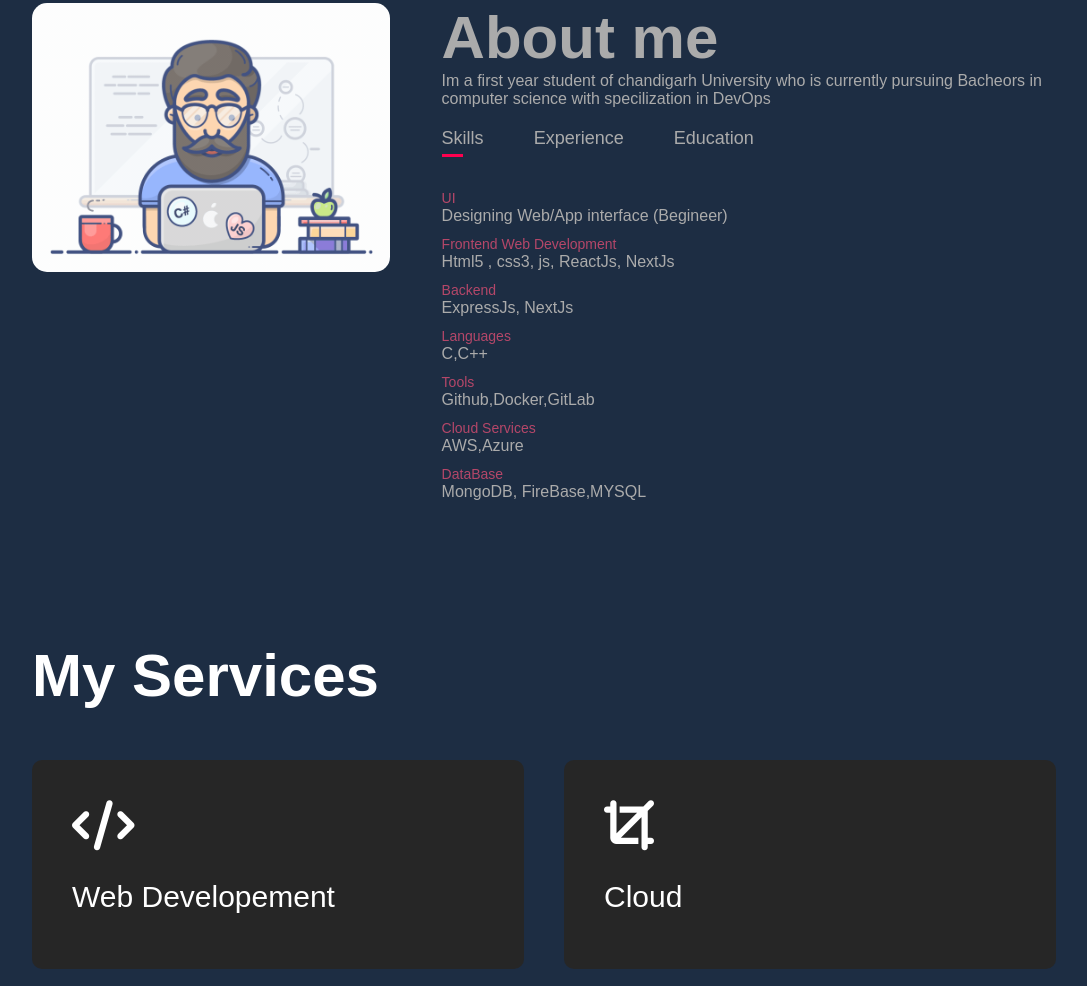
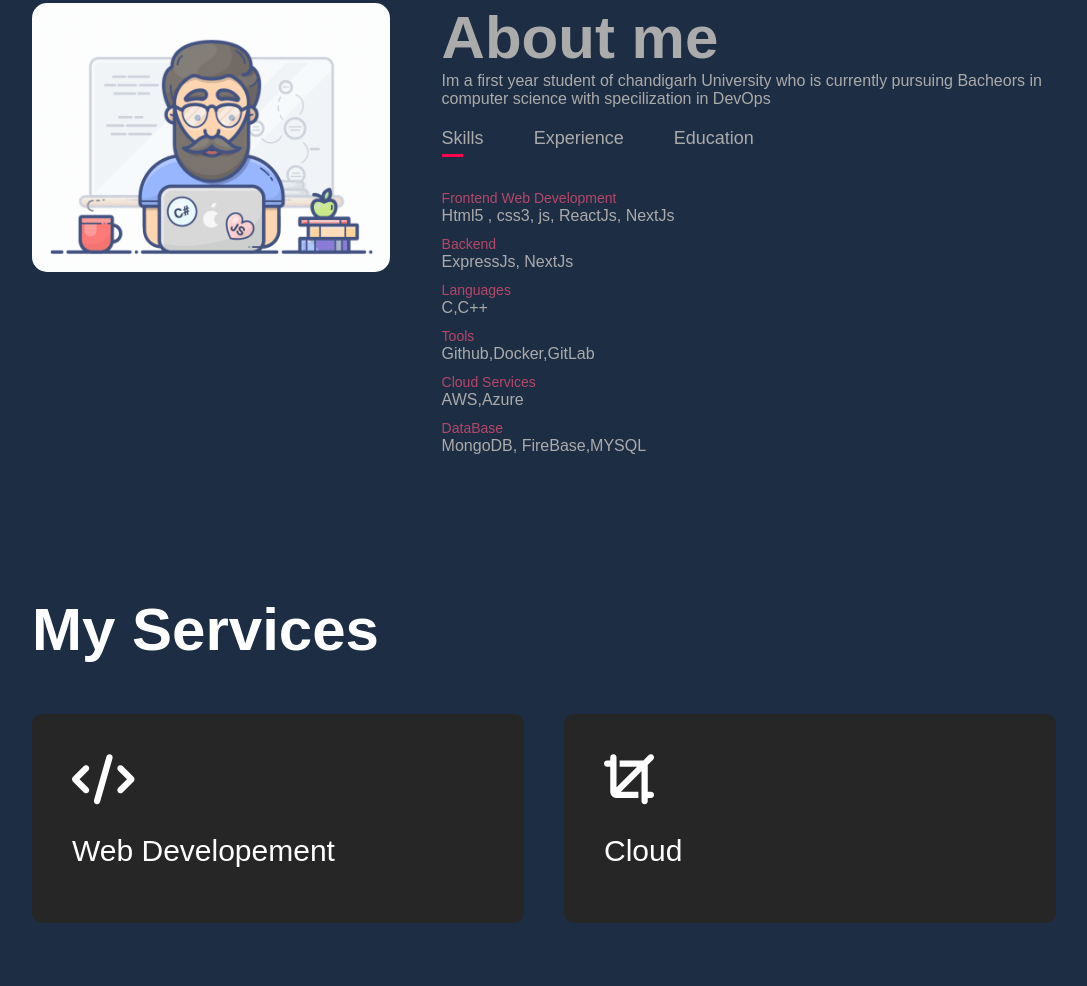
Before and after one commit to ShivamThakkar1211/portfolio-website, a website: page public/index.html in a window 1280 px wide. Shown: the part 887-1873 px from the top of the page, without its empty margins (96-1183 px from the left). Drawn offline with Linux system fonts and the light colour scheme.

Commit message:
new pages added

```diff
--- a/public/index.html
+++ b/public/index.html
@@ -51,7 +51,6 @@
                 </div>
                 <div class="tab-contents active-tab" id="skills">
                     <ul>
-                        <li><span>UI</span><br>Designing Web/App interface (Begineer)</li>
                         <li><span>Frontend Web Development</span><br>Html5 , css3, js, ReactJs, NextJs</li>
                         <li><span>Backend</span><br>ExpressJs, NextJs</li>
                         <li><span>Languages</span><br>C,C++</li>
```
